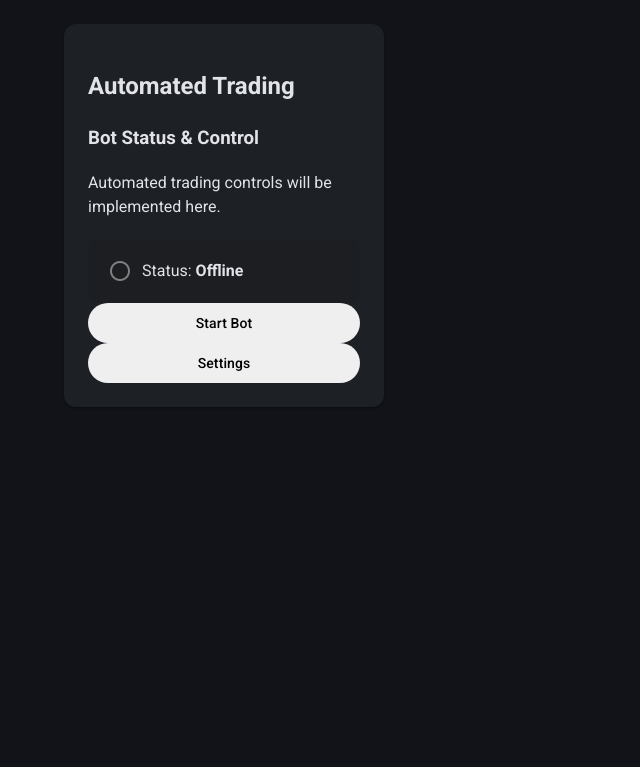
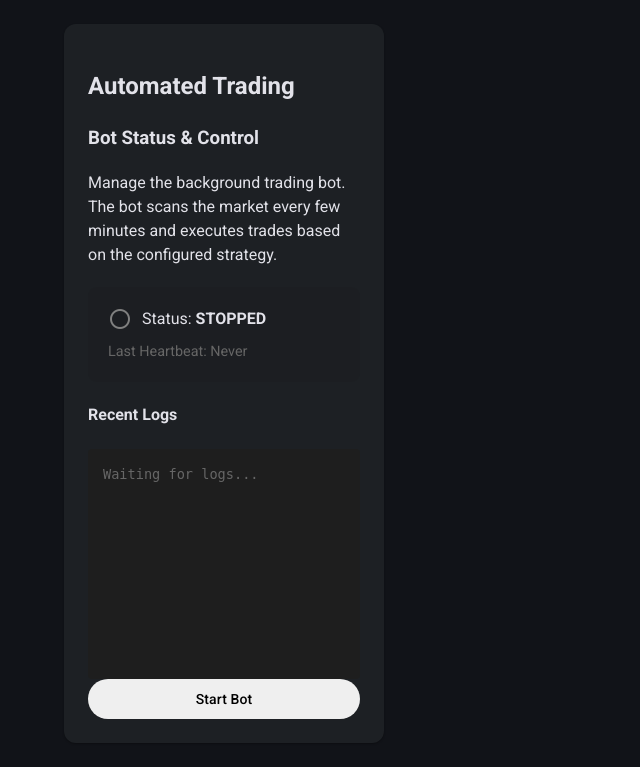
Before and after one commit to laguz/hermestrader, a Flask app: page /automated_trading in a window 1280 px wide. Shown: the part 134-901 px from the top of the page, without its empty margins (0-640 px from the left). Before the commit the page ends 541 px from the top, so only its background shows below. Run offline with Flask 3, Linux system fonts and the light colour scheme; some libraries are stand-ins or nearby versions.

Commit message:
feat: Implement automated trading bot with UI controls, status display, and logging.

````diff
--- a/routes/trading_routes.py
+++ b/routes/trading_routes.py
@@ -114,3 +114,36 @@ def get_quote():
         return jsonify({'quote': quote})
     except Exception as e:
         return jsonify({'error': str(e)}), 500
+
+# ---------------------------------------------------------------------
+# Bot Control Routes
+# ---------------------------------------------------------------------
+
+@trading_bp.route('/api/bot/status', methods=['GET'])
+def bot_status():
+    try:
+        service = Container.get_bot_service()
+        status = service.get_status()
+        # Ensure _id is str if present
+        if '_id' in status: status['_id'] = str(status['_id'])
+        return jsonify(status)
+    except Exception as e:
+        return jsonify({'error': str(e)}), 500
+
+@trading_bp.route('/api/bot/start', methods=['POST'])
+def start_bot():
+    try:
+        service = Container.get_bot_service()
+        result = service.start_bot()
+        return jsonify(result)
+    except Exception as e:
+        return jsonify({'error': str(e)}), 500
+
+@trading_bp.route('/api/bot/stop', methods=['POST'])
+def stop_bot():
+    try:
+        service = Container.get_bot_service()
+        result = service.stop_bot()
+        return jsonify(result)
+    except Exception as e:
+        return jsonify({'error': str(e)}), 500
--- /dev/null
+++ b/services/bot_service.py
@@ -0,0 +1,137 @@
+import time
+import threading
+import traceback
+from datetime import datetime
+from services.container import Container
+from exceptions import AppError
+
+class BotService:
+    _instance = None
+    _thread = None
+    _stop_event = threading.Event()
+
+    # Singleton pattern to ensure only one bot thread
+    def __new__(cls):
+        if cls._instance is None:
+            cls._instance = super(BotService, cls).__new__(cls)
+            cls._instance.initialized = False
+        return cls._instance
+
+    def __init__(self):
+        if self.initialized: return
+        self.db = Container.get_db()
+        self.tradier = Container.get_tradier_service()
+        self.ml_service = None # Lazy load to avoid circular deps if any
+        self._init_db_config()
+        self.initialized = True
+
+        # Resurrect state on app start?
+        # If DB says active, we should theoretically auto-start.
+        # But for safety, we default to stopped on restart unless explicit.
+
+    def _init_db_config(self):
+        """Ensure initial bot configuration exists in DB."""
+        if self.db is not None:
+             status = self.db['bot_config'].find_one({"_id": "main_bot"})
+             if not status:
+                 self.db['bot_config'].insert_one({
+                     "_id": "main_bot",
+                     "status": "STOPPED", # STOPPED, RUNNING, ERROR
+                     "last_heartbeat": None,
+                     "logs": [],
+                     "settings": {
+                         "watchlist": ["SPY", "QQQ", "TSLA"],
+                         "max_drawdown": 500,
+                         "max_position_size": 1000
+                     }
+                 })
+
+    def get_status(self):
+        if self.db is None: return {"status": "ERROR", "message": "DB Unavailable"}
+        return self.db['bot_config'].find_one({"_id": "main_bot"}) or {}
+
+    def start_bot(self):
+        if self._thread and self._thread.is_alive():
+             return {"message": "Bot is already running."}
+
+        self._stop_event.clear()
+        self._thread = threading.Thread(target=self._run_loop, daemon=True)
+        self._thread.start()
+
+        self._update_status("RUNNING")
+        self._log("Bot started successfully.")
+        return {"message": "Bot started."}
+
+    def stop_bot(self):
+        if not self._thread or not self._thread.is_alive():
+            return {"message": "Bot is not running."}
+
+        self._stop_event.set()
+        self._update_status("STOPPING")
+        self._log("Bot stop signal sent...")
+        return {"message": "Bot is stopping..."}
+
+    def _update_status(self, status):
+        if self.db is None: return
+        self.db['bot_config'].update_one(
+            {"_id": "main_bot"},
+            {"$set": {"status": status, "last_heartbeat": datetime.now()}}
+        )
+
+    def _log(self, message):
+        """Append log to DB."""
+        if self.db is None: return
+        print(f"[BOT] {message}")
+        entry = {
+            "timestamp": datetime.now(),
+            "message": message
+        }
+        # Keep last 100 logs
+        self.db['bot_config'].update_one(
+            {"_id": "main_bot"},
+            {"$push": {"logs": {"$each": [entry], "$slice": -100}}}
+        )
+
+    def _run_loop(self):
+        """Main execution loop."""
+        self._log("Entering main loop.")
+
+        # Lazy load ML Service here
+        # (Assuming container handles it)
+        # from services.ml_service import MLService
+        # self.ml_service = MLService(self.tradier)
+
+        while not self._stop_event.is_set():
+            try:
+                # 1. Heartbeat
+                self._update_status("RUNNING")
+
+                # 2. Market Hours Check (Simulated for now)
+                # if not self._is_market_open():
+                #     self._log("Market closed. Sleeping...")
+                #     time.sleep(60)
+                #     continue
+
+                # 3. Dummy Strategy Logic
+                config = self.get_status().get('settings', {})
+                watchlist = config.get('watchlist', [])
+
+                self._log(f"Scanning watchlist: {watchlist}...")
+
+                # TODO: Implement real analysis here
+                # for symbol in watchlist:
+                #     prediction = self.ml_service.predict_next_day(symbol)
+                #     self._log(f"Analyzed {symbol}: {prediction}")
+
+                # Sleep cycle (e.g. 10 seconds for demo, 5 mins for real)
+                for _ in range(10):
+                    if self._stop_event.is_set(): break
+                    time.sleep(1)
+
+            except Exception as e:
+                traceback.print_exc()
+                self._log(f"Error in loop: {e}")
+                time.sleep(10) # Prevent tight loop on error
+
+        self._update_status("STOPPED")
+        self._log("Bot loop ended.")
--- a/services/container.py
+++ b/services/container.py
@@ -36,3 +36,8 @@ class Container:
     def get_ml_service(cls):
         from services.ml_service import MLService
         return MLService(cls.get_tradier_service())
+
+    @classmethod
+    def get_bot_service(cls):
+        from services.bot_service import BotService
+        return BotService()
--- a/templates/automated_trading.html
+++ b/templates/automated_trading.html
@@ -12,22 +12,122 @@
                     </div>
                 </div>
                 <div class="md-card__supporting-text">
-                    <p>Automated trading controls will be implemented here.</p>
+                    <p>Manage the background trading bot. The bot scans the market every few minutes and executes trades
+                        based on the configured strategy.</p>
 
                     <div class="bot-status-panel"
                         style="margin-top: 20px; padding: 20px; background: rgba(0,0,0,0.05); border-radius: 8px;">
                         <div style="display: flex; align-items: center; gap: 10px;">
-                            <span class="material-symbols-outlined" style="color: grey;">radio_button_unchecked</span>
-                            <span>Status: <strong>Offline</strong></span>
+                            <span id="status-icon" class="material-symbols-outlined"
+                                style="color: grey;">radio_button_unchecked</span>
+                            <span>Status: <strong id="status-text">Checking...</strong></span>
+                        </div>
+                        <div style="margin-top: 10px; font-size: 0.9em; color: #666;">
+                            Last Heartbeat: <span id="last-heartbeat">Never</span>
                         </div>
                     </div>
+
+                    <!-- Terminal / Logs -->
+                    <div style="margin-top: 20px;">
+                        <h4>Recent Logs</h4>
+                        <div id="bot-logs"
+                            style="background: #1e1e1e; color: #0f0; padding: 15px; border-radius: 4px; font-family: monospace; height: 200px; overflow-y: auto; font-size: 0.85rem;">
+                            <div style="color: #666;">Waiting for logs...</div>
+                        </div>
+                    </div>
+
                 </div>
                 <div class="md-card__actions">
-                    <button class="md-button md-button--raised md-button--disabled">Start Bot</button>
-                    <button class="md-button md-button--outlined md-button--disabled">Settings</button>
+                    <button id="btn-start" class="md-button md-button--raised" onclick="startBot()">Start Bot</button>
+                    <button id="btn-stop" class="md-button md-button--outlined" onclick="stopBot()"
+                        style="color: #d32f2f; border-color: #d32f2f; display: none;">Stop Bot</button>
+                    <!-- <button class="md-button md-button--text">Settings</button> -->
                 </div>
             </div>
         </div>
     </div>
 </div>
+
+<script>
+    const statusIcon = document.getElementById('status-icon');
+    const statusText = document.getElementById('status-text');
+    const lastHeartbeat = document.getElementById('last-heartbeat');
+    const btnStart = document.getElementById('btn-start');
+    const btnStop = document.getElementById('btn-stop');
+    const logsContainer = document.getElementById('bot-logs');
+
+    function updateUI(status) {
+        if (status.status === 'RUNNING') {
+            statusIcon.textContent = 'radio_button_checked';
+            statusIcon.style.color = '#4caf50'; // Green
+            statusText.textContent = 'RUNNING';
+            btnStart.style.display = 'none';
+            btnStop.style.display = 'inline-block';
+        } else {
+            statusIcon.textContent = 'radio_button_unchecked';
+            statusIcon.style.color = 'grey';
+            statusText.textContent = 'STOPPED';
+            btnStart.style.display = 'inline-block';
+            btnStop.style.display = 'none';
+        }
+
+        if (status.last_heartbeat) {
+            lastHeartbeat.textContent = new Date(status.last_heartbeat).toLocaleString();
+        }
+
+        // Update Logs
+        if (status.logs && status.logs.length > 0) {
+            logsContainer.innerHTML = status.logs.map(log => {
+                const time = new Date(log.timestamp).toLocaleTimeString();
+                return `<div><span style="color: #888;">[${time}]</span> ${log.message}</div>`;
+            }).join('');
+            logsContainer.scrollTop = logsContainer.scrollHeight;
+        }
+    }
+
+    async function fetchStatus() {
+        try {
+            const res = await fetch('/api/bot/status');
+            const data = await res.json();
+            updateUI(data);
+        } catch (e) {
+            console.error(e);
+            statusText.textContent = "Error fetching status";
+        }
+    }
+
+    async function startBot() {
+        btnStart.disabled = true;
+        try {
+            const res = await fetch('/api/bot/start', { method: 'POST' });
+            const data = await res.json();
+            if (res.ok) {
+                fetchStatus();
+            } else {
+                alert('Error: ' + data.message);
+            }
+        } catch (e) { alert(e); }
+        btnStart.disabled = false;
+    }
+
+    async function stopBot() {
+        btnStop.disabled = true;
+        try {
+            const res = await fetch('/api/bot/stop', { method: 'POST' });
+            const data = await res.json();
+            if (res.ok) {
+                fetchStatus();
+            } else {
+                alert('Error: ' + data.message);
+            }
+        } catch (e) { alert(e); }
+        btnStop.disabled = false;
+    }
+
+    // Poll every 3 seconds
+    fetchStatus();
+    setInterval(fetchStatus, 3000);
+
+</script>
 {% endblock %}
+```
````
Also changed, not shown: services/ml_service.py (+26 -3 lines).
